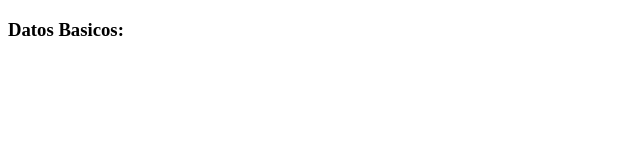
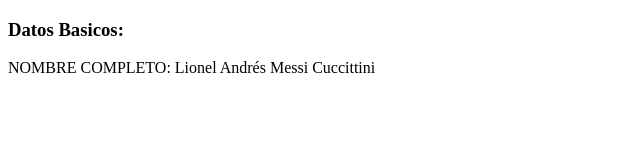
Before and after one commit to JuanPena11/Practica_casa, a plain HTML site: page index.html in a window 1280 px wide. Shown: the whole page, without its empty margins (0-640 px from the left). Drawn offline with Linux system fonts and the light colour scheme.

Commit message:
first data basic

```diff
--- a/index.html
+++ b/index.html
@@ -7,6 +7,7 @@
 </head>
 <body>
     <h3>Datos Basicos:</h3>
+    <div> NOMBRE COMPLETO: Lionel Andrés Messi Cuccittini</div>
 
 </body>
 </html>
```
